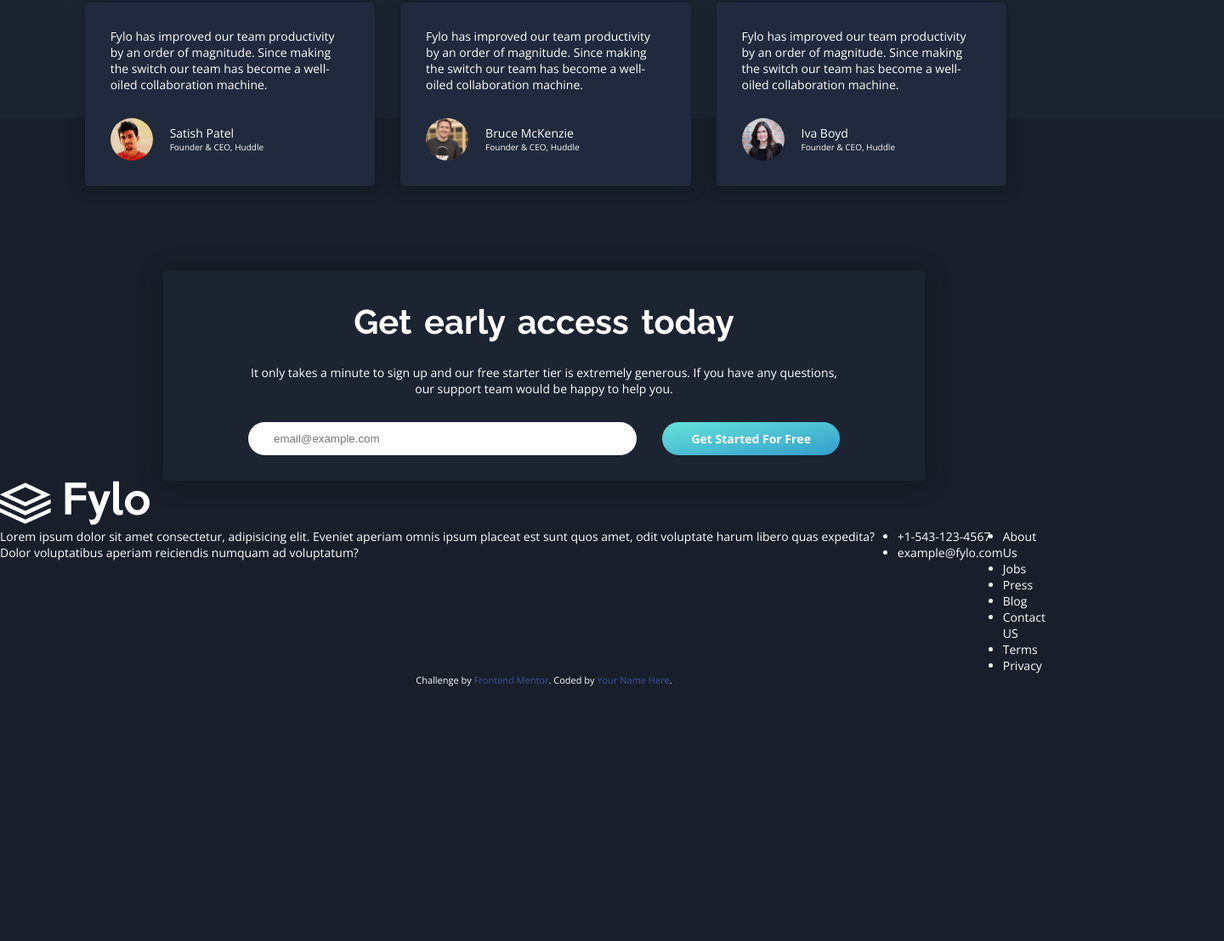
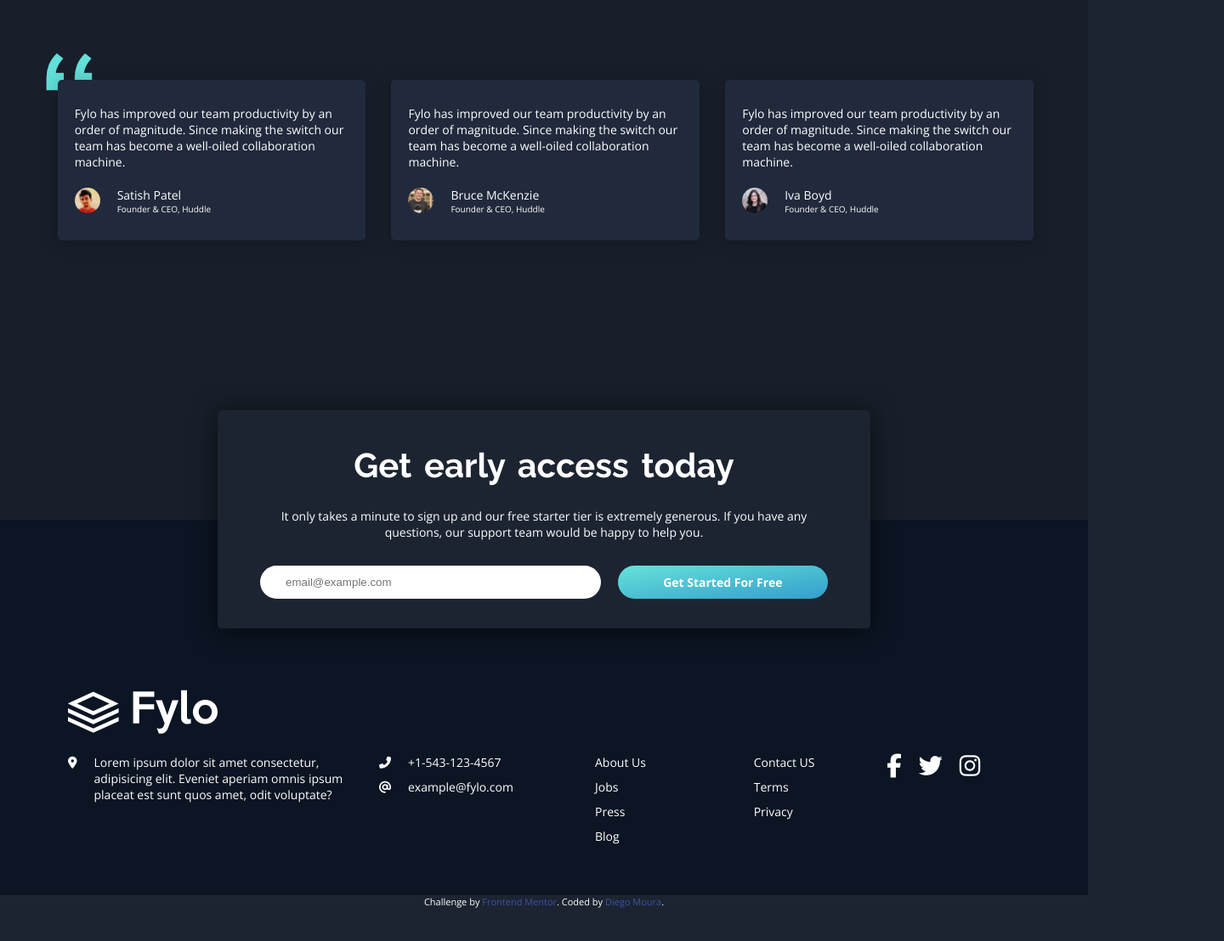
Before and after one commit to diegomouradev/fylo-dark-theme, a website: page index.html in a window 1280 px wide. Shown: the part 2260-3368 px from the top of the page at 85% size, 1440 px wide, since content can reach past the window. After the commit the page ends 3329 px from the top, so only its background shows below. Drawn offline with nearby package versions, Linux system fonts and the light colour scheme.

Commit message:
project complete without MQs

```diff
--- a/index.html
+++ b/index.html
@@ -184,27 +184,34 @@
           </form>
       </section>
     </main>
-    <footer>
+    <footer class="footer">
       <div class="footer__logo">
         <img src="images/logo.svg" alt="fylo logo">
       </div>
       <nav class="footer__nav">
         <div class="nav__address">
-          <span class="address__icon"></span>
-          <div class="address__info">Lorem ipsum dolor sit amet consectetur, adipisicing elit. Eveniet aperiam omnis ipsum placeat est sunt quos amet, odit voluptate harum libero quas expedita? Dolor voluptatibus aperiam reiciendis numquam ad voluptatum?</div>
+          <span class="nav__icon"><i class="fas fa-map-marker-alt"></i></span>
+          <div class="nav__address-info">Lorem ipsum dolor sit amet consectetur, adipisicing elit. Eveniet aperiam omnis ipsum placeat est sunt quos amet, odit voluptate?</div>
         </div>
-        <ul class="footer__contact">
-          <li class="contact__phone"><span class="phone__icon"></span>+1-543-123-4567</li>
-          <li class="contact__email"><span class="gmail__icon"></span>example@fylo.com</li>
+        <ul class="nav__list--1">
+          <li class="nav__item--footer"><span class="nav__icon"><i class="fas fa-phone-alt"></i></span>+1-543-123-4567</li>
+          <li class="nav__item--footer"><span class="nav__icon"><i class="fas fa-at"></i></span>example@fylo.com</li>
         </ul>
-        <ul class="footer__nav-link">
-          <li class="nav__item"><a href="#" class="nav__link">About Us</a></li>
-          <li class="nav__item"><a href="#" class="nav__link">Jobs</a></li>
-          <li class="nav__item"><a href="#" class="nav__link">Press</a></li>
-          <li class="nav__item"><a href="#" class="nav__link">Blog</a></li>
-          <li class="nav__item"><a href="#" class="nav__link">Contact US</a></li>
-          <li class="nav__item"><a href="#" class="nav__link">Terms</a></li>
-          <li class="nav__item"><a href="#" class="nav__link">Privacy</a></li>
+        <ul class="nav__list--2">
+          <li class="nav__item--footer"><a href="#" class="nav__link">About Us</a></li>
+          <li class="nav__item--footer"><a href="#" class="nav__link">Jobs</a></li>
+          <li class="nav__item--footer"><a href="#" class="nav__link">Press</a></li>
+          <li class="nav__item--footer"><a href="#" class="nav__link">Blog</a></li>
+        </ul>
+        <ul class="nav__list--2">
+          <li class="nav__item--footer"><a href="#" class="nav__link">Contact US</a></li>
+          <li class="nav__item--footer"><a href="#" class="nav__link">Terms</a></li>
+          <li class="nav__item--footer"><a href="#" class="nav__link">Privacy</a></li>
+        </ul>
+        <ul class="nav__list--3">
+          <li class="nav__item--footer"><a href="#" class="nav__icon"><i class="fab fa-facebook-f fa-2x"></i></a></li>
+          <li class="nav__item--footer"><a href="#" class="nav__icon"><i class="fab fa-twitter fa-2x"></i></a></li>
+          <li class="nav__item--footer"><a href="#" class="nav__icon"><i class="fab fa-instagram fa-2x"></i></a></li>
         </ul>
       </nav>
     </footer>
@@ -212,7 +219,7 @@
   <footer>
     <p class="attribution">
       Challenge by <a href="https://www.frontendmentor.io?ref=challenge" target="_blank">Frontend Mentor</a>.
-      Coded by <a href="#">Your Name Here</a>.
+      Coded by <a href="https://diegomoura.dev">Diego Moura</a>.
     </p>
   </footer>
 </body>
--- a/sass/base/_base.scss
+++ b/sass/base/_base.scss
@@ -11,6 +11,7 @@ html {
 }
 
 body {
+    width: 100vw;
     box-sizing: border-box;
     background-color: $dark-blue-1;
     color: $white;
--- a/sass/pages/_home.scss
+++ b/sass/pages/_home.scss
@@ -24,17 +24,6 @@
     display: flex;
     flex-wrap: wrap;
     justify-content: center;
-
-    &::after {
-        content: "";
-        position: absolute;
-        top: 300%;
-        left: 0;
-        background-color: $dark-blue-2;
-        height: 200rem;
-        width: 144rem;
-        z-index: -20;
-    }
 }
 
 .cta-top {
@@ -59,13 +48,13 @@
     &::before {
         content: "";
         position: absolute;
-        top: 70%;
+        top: 73%;
         left: -50%;
         background-image: url(/images/bg-curvy-desktop.svg);
         background-size: contain;
         background-repeat: no-repeat;
         height: 44.9rem;
-        width: 144rem;
+        width: 100vw;
         z-index: -10;
     }
 }
@@ -73,6 +62,7 @@
 .features {
     display: flex;
     margin-top: 10rem;
+    margin-bottom: 5rem;
     flex-wrap: wrap;
     width: 75%;
     text-align: center;
@@ -80,14 +70,18 @@
 
     &__box {
         flex: 0 0 50%;
-        padding: 5rem 7rem;
+        padding: 5rem 4rem;
+    }
+
+    &__icon {
+        height: 8.8rem;
     }
 
 }
 
 .special-features {
     display: flex;
-    width: 85%;
+    width: 90%;
     align-items: center;
 
     &__illustration-box {
@@ -125,13 +119,13 @@
 
 .testimonial {
     display: flex;
-    width: 85%;
+    width: 90%;
     margin-top: 10rem;
     position: relative;
 
     &__box {
         background-color: $dark-blue-4;
-        padding: 3rem 3rem;
+        padding: 3rem 2rem;
         display: flex;
         flex-wrap: wrap;
         border-radius: .5rem;
@@ -146,13 +140,13 @@
     &::before {
         content: "";
         position: absolute;
-        top: -5rem;
-        left: -2.5rem;
+        top: -3.2rem;
+        left: -1rem;
         width: 20rem;
         height: 10rem;
         background-image: url(/images/bg-quotes.png);
         background-repeat: no-repeat;
-        z-index: 10;
+        z-index: -10;
     }
 
 }
@@ -162,7 +156,7 @@
     &__box {
         display: flex;
         align-items: center;
-        margin-top: 3rem;
+        margin-top: 2rem;
     }
 
     &__info {
@@ -170,7 +164,7 @@
         flex-direction: column;    }
 
     &__picture {
-        width: 5rem;
+        width: 3rem;
         height: auto;
         border-radius: 50%;
         margin-right: 2rem;
@@ -182,18 +176,19 @@
 }
 
 // CTA BOTTOM
+
 .cta-bottom {
 
     &__card {
         background-color: $dark-blue-1;
-        max-width: 70%;
-        padding: 3rem 10rem;
+        max-width: 60%;
+        padding: 3.5rem 5rem;
         display: flex;
         flex-wrap: wrap;
         border-radius: .5rem;
         justify-content: center;
-        box-shadow: 0 .2rem 3rem rgba($color: #000000, $alpha: .30);
-        margin-top: 10rem;
+        box-shadow: 0 .2rem 3rem rgba($color: #000000, $alpha: .6);
+        margin-top: 20rem;
         text-align: center;
     }
 
@@ -210,8 +205,8 @@
 
     &__input {
         padding: 1rem 1rem 1rem 3rem;
-        margin-right: 3rem;
-        max-width: 70%;
+        margin-right: 2rem;
+        max-width: 60%;
         border: none;
         border-radius: 5rem;
         flex: 2;
@@ -243,7 +238,72 @@
 
 // FOOTER
 
-.footer__nav {
+.footer {
     display: flex;
+    flex-wrap: wrap;
+    background-color: $dark-blue-3;
+    margin-top: -10%;
+    padding: 18rem 8rem 5rem 8rem;
+
+    &::before {
+        content: "";
+        position: absolute;
+        top: 156%;
+        left: 0;
+        background-color: $dark-blue-2;
+        height: 200rem;
+        width: 100vw;
+        z-index: -20;
+    }
+
+    &__logo {
+        margin: 2rem 0;
+    }
+
+    &__nav {
+        display: flex;
+        justify-content: space-between;
+    }
 
 }
+
+.nav {
+
+    &__address {
+        flex: 0 0 30%;
+        display: flex;
+
+    }
+
+    &__icon {
+        margin-right: 2rem;
+    }
+
+    &__list--1 {
+        flex: 0 0 20%;
+        margin-left: 3rem;
+        list-style: none;
+    }
+
+
+    &__list--2{
+        display: flex;
+        flex-direction: column;
+        flex-wrap: wrap;
+        flex-basis: 15%;
+        list-style: none;
+        margin-left: 3rem;
+    }
+
+    &__list--3 {
+        display: flex;
+        flex-basis: 15%;
+        list-style: none;
+    }
+
+
+
+    &__item--footer {
+        margin-bottom: 1rem;
+    }
+}
```
Also changed, not shown: css/style.css.
